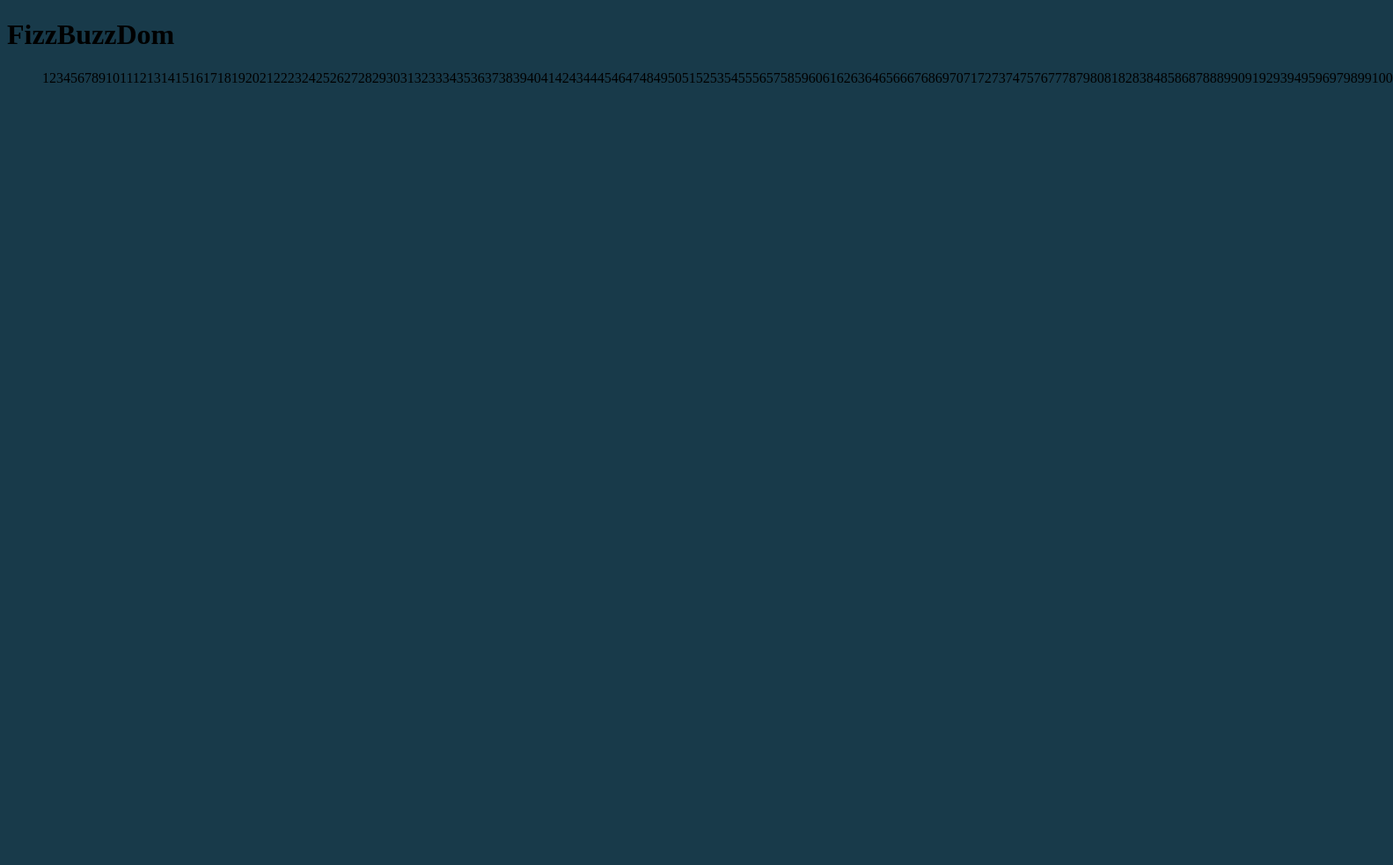
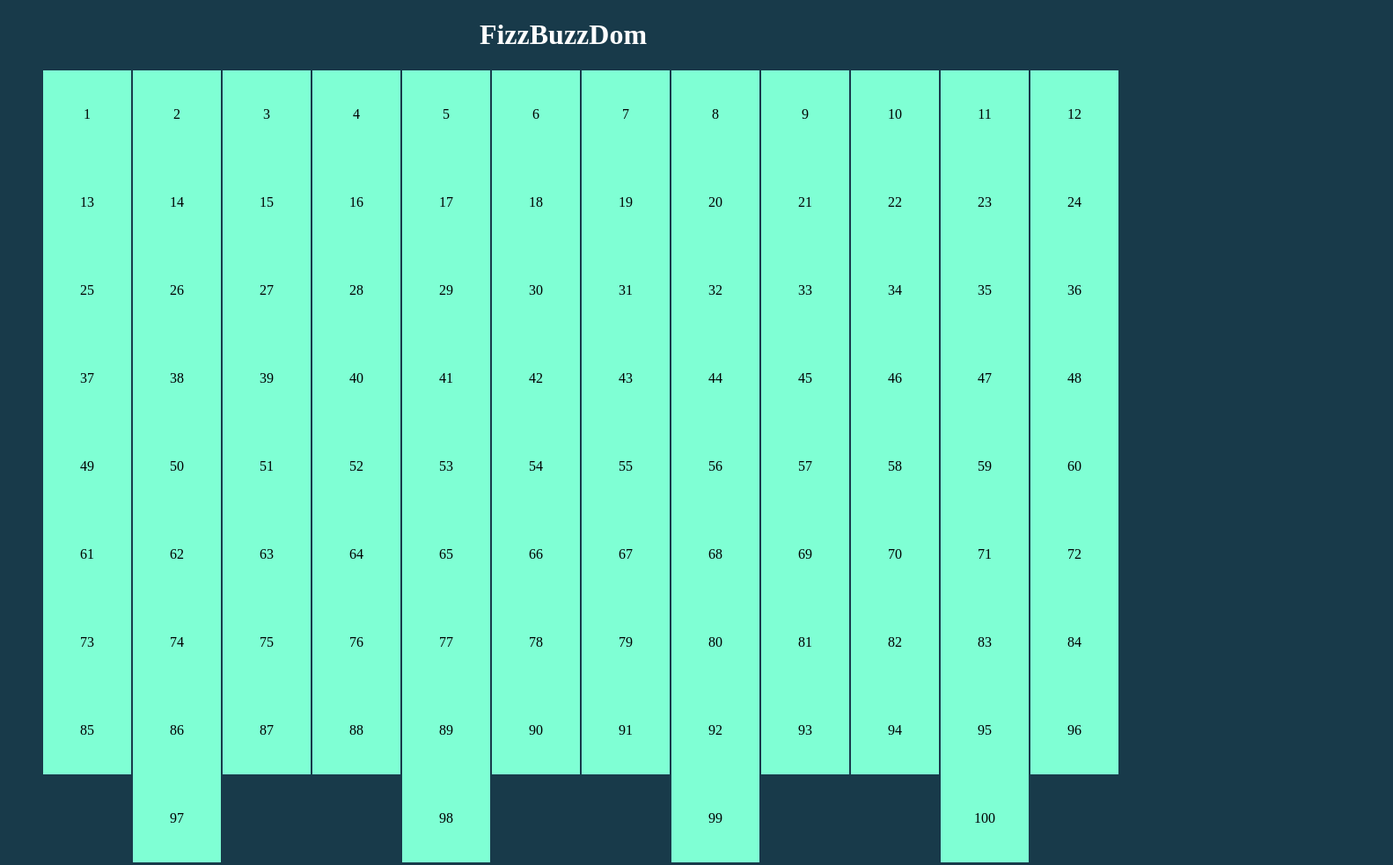
Before and after one commit to Alessia9802/js-fizzbuzzdom, a plain HTML site: page index.html in a window 1280 px wide. Shown: the whole page at 88% size, 1583 px wide, since content can reach past the window. Before the commit the page ends 800 px from the top, so only its background shows below. Drawn offline with Linux system fonts and the light colour scheme.

Commit message:
Struttura numeri da 1 a 100

```diff
--- a/assets/css/style.css
+++ b/assets/css/style.css
@@ -0,0 +1,20 @@
+.container {
+  margin: auto;
+  text-align: center;
+}
+
+.list {
+  list-style: none;
+  display: flex;
+  flex-wrap: wrap;
+  justify-content: space-around;
+}
+
+li.box {
+  width: 100px;
+  height: 100px;
+  background-color: aquamarine;
+  display: flex;
+  align-items: center;
+  justify-content: center;
+}
--- a/assets/js/main.js
+++ b/assets/js/main.js
@@ -7,12 +7,15 @@ per i multipli di 5
 e per i valori che sono sia multipli di 3 che di 5. */
 
 document.body.style.backgroundColor = "#183A4A";
+document.getElementById("titolo").style.color = "white";
 
 // Rappresentare un ciclo da 1 a 100
 
-const ul = document.querySelector("ul.list");
+let list = document.querySelector(".list");
 
 for (let i = 1; i <= 100; i++) {
   console.log(i);
-  ul.innerHTML += i;
+  const element = `<li class="box"> ${i} </li>`;
+
+  list.innerHTML += element;
 }
--- a/index.html
+++ b/index.html
@@ -8,8 +8,11 @@
     <title>Fizzbuzzdom</title>
   </head>
   <body>
-    <h1 id=>FizzBuzzDom</h1>
-    <ul class="list"></ul>
+    <div class="container">
+      <h1 id="titolo">FizzBuzzDom</h1>
+      <ul class="list"></ul>
+    </div>
+
     <script src="./assets/js/main.js"></script>
   </body>
 </html>
```
